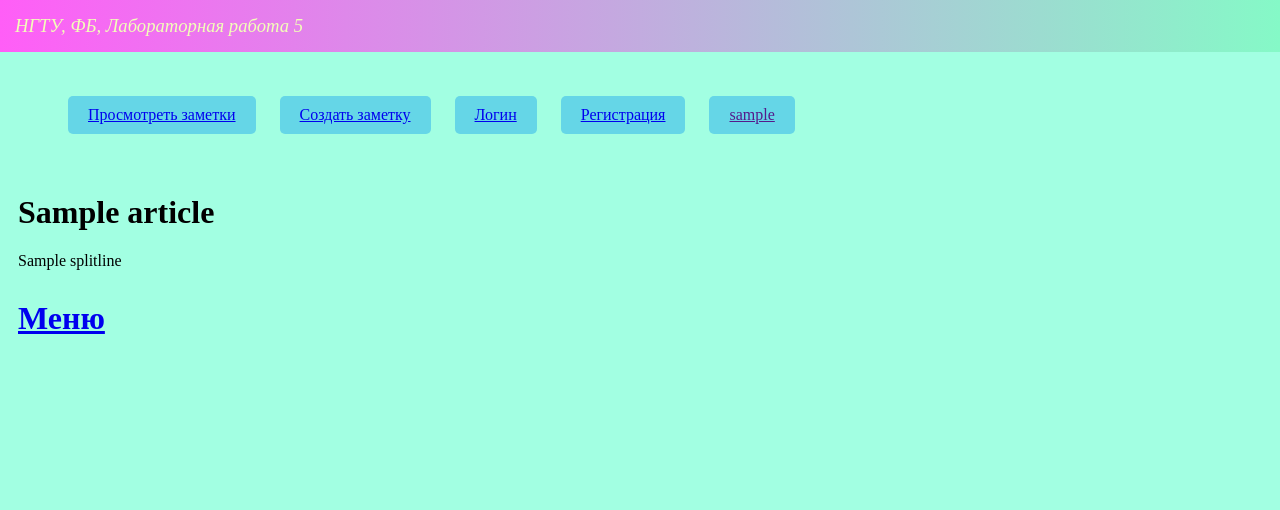
After one commit to PolinaZaiko/Labs-web-2, a Flask app: page /lab5/articles/1 in a window 1280 px wide. The commit adds this page. Shown: the top 510 px of the page. Run offline with Flask 3, Linux system fonts and the light colour scheme; the visitor is signed in with stand-in values (Sample User, id 1); a database or web service that is not in the repository returns one stand-in record (values such as "Sample title"); some libraries are stand-ins or nearby versions.

Commit message:
SQL-инъекции

```diff
--- a/lab5.py
+++ b/lab5.py
@@ -68,7 +68,7 @@ def registerPage() :
     cur = conn.cursor()
 
 
-    cur.execute(f"SELECT username FROM users WHERE username = '{username}';")
+    cur.execute("SELECT username FROM users WHERE username = %s", (username,))
 
     if cur.fetchone() is not None:
         errors.append ("Пользователь с данным именем уже существует")
@@ -77,7 +77,8 @@ def registerPage() :
         return render_template ("register.html", errors=errors, username=username, password=password)
 
 
-    cur.execute (f"INSERT INTO users (username, password) VALUES ('{username}', '{hashPassword}');")
+    cur.execute ("INSERT INTO users (username, password) VALUES (%s, %s)", (username, hashPassword))
+
 
     conn.commit()
     dbClose(cur, conn)
@@ -101,7 +102,8 @@ def loginPage():
     conn = dbConnect()
     cur = conn.cursor()
 
-    cur.execute(f"SELECT id, password FROM users WHERE username = '{username}';")
+    cur.execute("SELECT id, password FROM users WHERE username = %s", (username,))
+
     result = cur.fetchone()
 
     if result is None:
@@ -143,7 +145,7 @@ def createArticle():
             conn = dbConnect()
             cur = conn.cursor()
 
-            cur.execute (f"INSERT INTO articles (user_id, title, article_text) VALUES ({userID}, '{title}', '{text_article}') RETURNING id")
+            cur.execute("INSERT INTO articles (user_id, title, article_text, is_public) VALUES (%s, %s, %s, %s) RETURNING id", (userID, title, text_article, True))
 
             new_article_id = cur.fetchone()[0]
             conn.commit ()
@@ -153,3 +155,25 @@ def createArticle():
             return redirect (f"/lab5/articles/{new_article_id}")
 
         return redirect("/lab5/login")
+
+
+@lab5.route ("/lab5/articles/<int:article_id>")
+def getArticle(article_id):
+    userID = session.get ("id")
+
+    if userID is not None:
+        conn = dbConnect()
+        cur = conn.cursor()
+
+        cur.execute ("SELECT title, article_text FROM articles WHERE id = %s and is_public = True", (article_id, ))
+
+        articleBody = cur.fetchone()
+        dbClose (cur, conn)
+
+        if articleBody is None:
+            return "Not found!"
+
+        text = articleBody[1].splitlines()
+
+        return render_template("articles.html", article_text=text, article_title=articleBody[0], username=session.get("username"))
+    return redirect (f"/lab5/articles/{article_id}")
--- /dev/null
+++ b/templates/articles.html
@@ -0,0 +1,34 @@
+<style>
+    .current {
+        display: inline-block;
+        margin: 10px;
+        padding: 10px 20px;
+        background-color: #65d6e7;
+        color: white;
+        text-decoration: none;
+        border-radius: 5px;
+    }
+
+</style>
+
+{% extends 'base.html' %}
+
+{% block lab %}Лабораторная работа 5{% endblock %}
+
+{% block main%}
+<ul style="margin-bottom: 50px;">
+    <li class="current"><a href="/lab5/">Просмотреть заметки</a></li>
+    <li class="current"><a href="/lab5/new_article">Создать заметку</a></li>
+    <li class="current"><a href="/lab5/log">Логин</a></li>
+    <li class="current"><a href="/lab5/register">Регистрация</a></li>
+    <li class="current"><a href="">{{username}}</a></li>
+</ul>
+
+<div>
+    <h1>{{ article_title }}</h1>
+    {% for paragraph in article_text %}
+    <p>{{ paragraph }}</p>
+    {% endfor %}
+</div>
+
+{% endblock %}
--- a/templates/lab5.html
+++ b/templates/lab5.html
@@ -9,7 +9,9 @@
         border-radius: 5px;
     }
 
-</style>{% extends 'base.html' %}
+</style>
+
+{% extends 'base.html' %}
 
 {% block lab %}Лабораторная работа 5{% endblock %}
 
```
